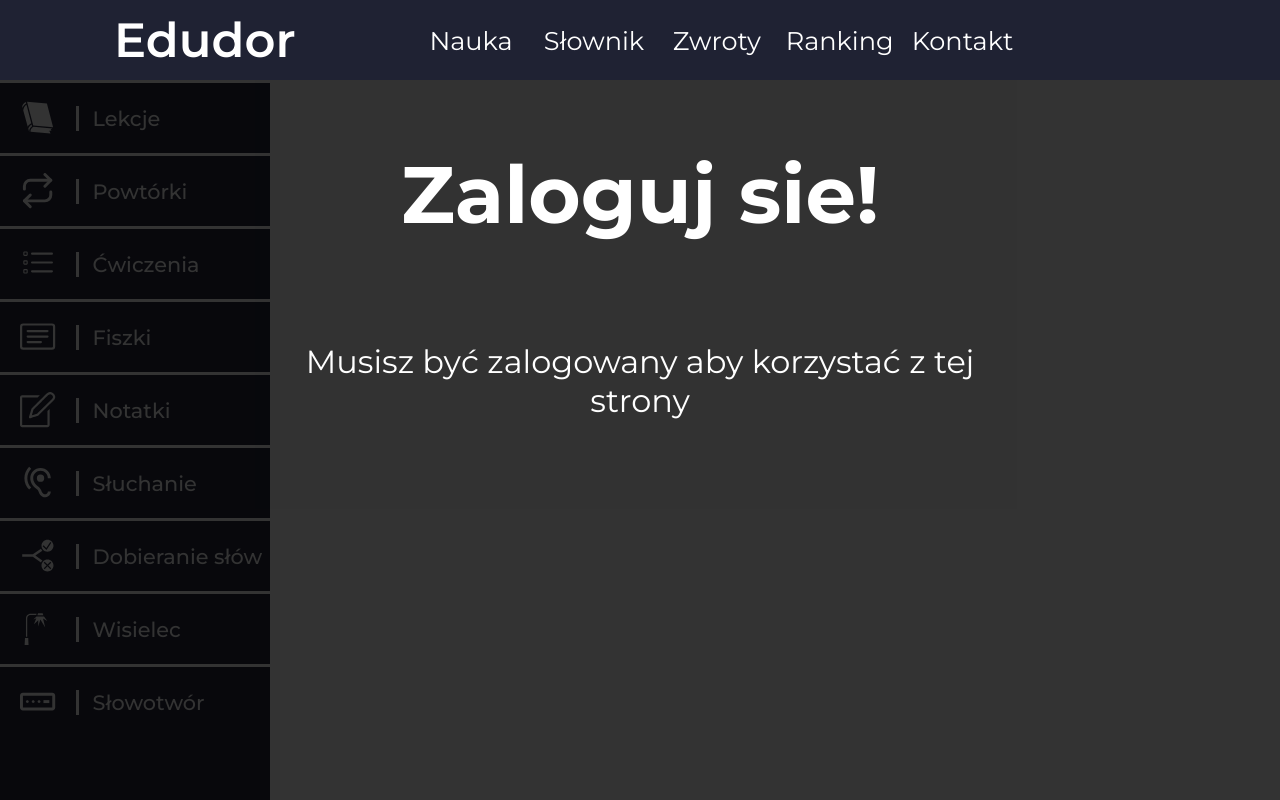
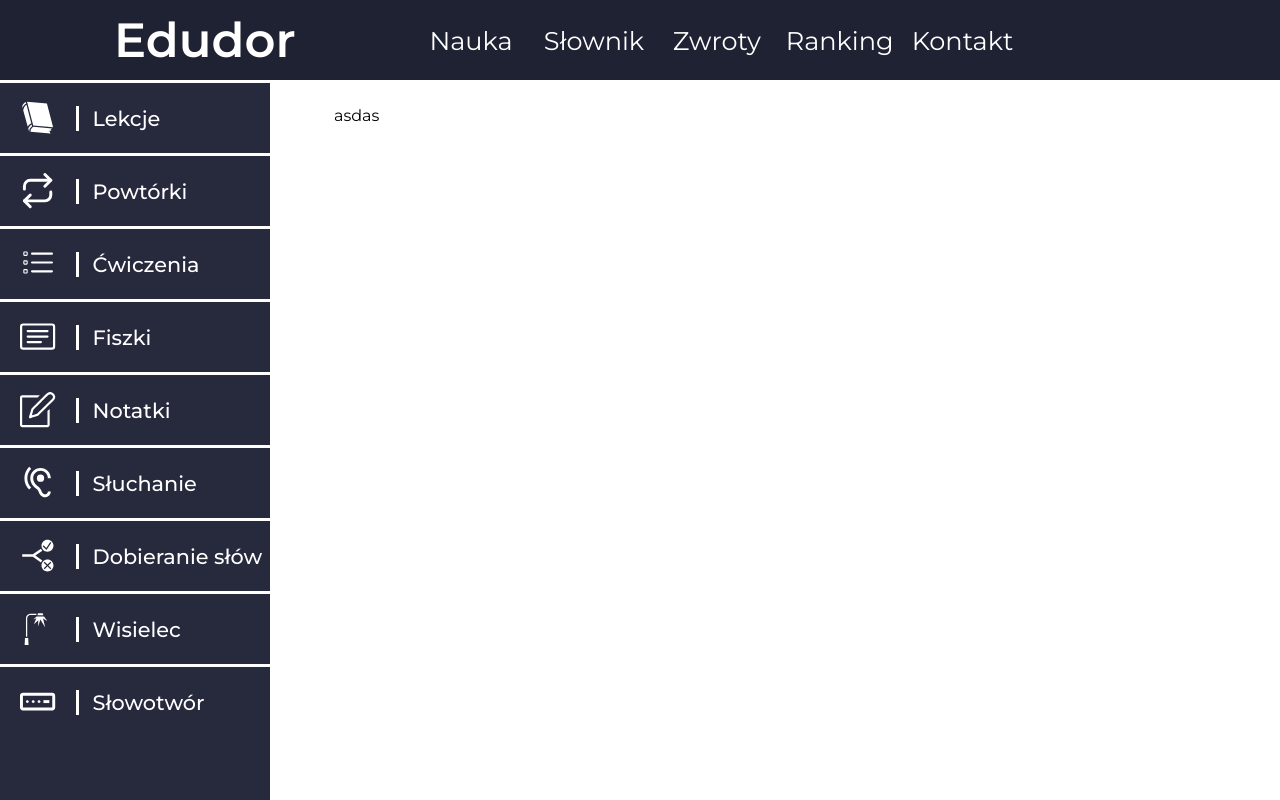
Before and after one commit to Bart3kL/page-for-learning-english, a Next.js app: page /science in a window 1280 px wide. Built offline with nearby package versions, Linux system fonts and the light colour scheme; no server answers.

Commit message:
Update index.tsx

```diff
--- a/src/pages/science/index.tsx
+++ b/src/pages/science/index.tsx
@@ -7,9 +7,9 @@ import NoAccess from '../../components/Errors/NoAccess';
 const SciencePage = () => {
   const { data: session } = useSession();
 
-  if (!session) {
-    return <NoAccess></NoAccess>;
-  }
+//   if (!session) {
+//     return <NoAccess></NoAccess>;
+//   }
   return <ScienceLayout>asdas</ScienceLayout>;
 };
 
```
